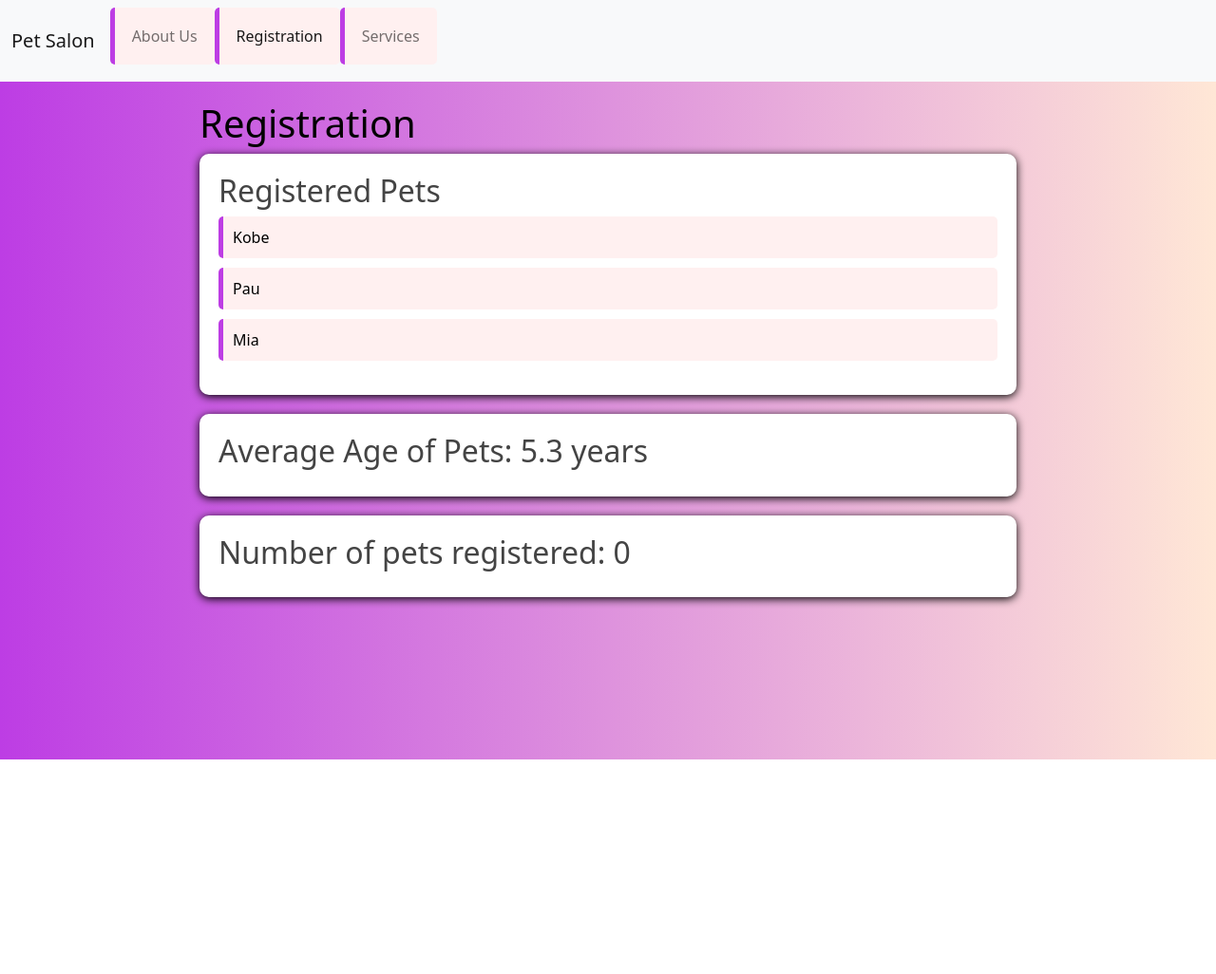
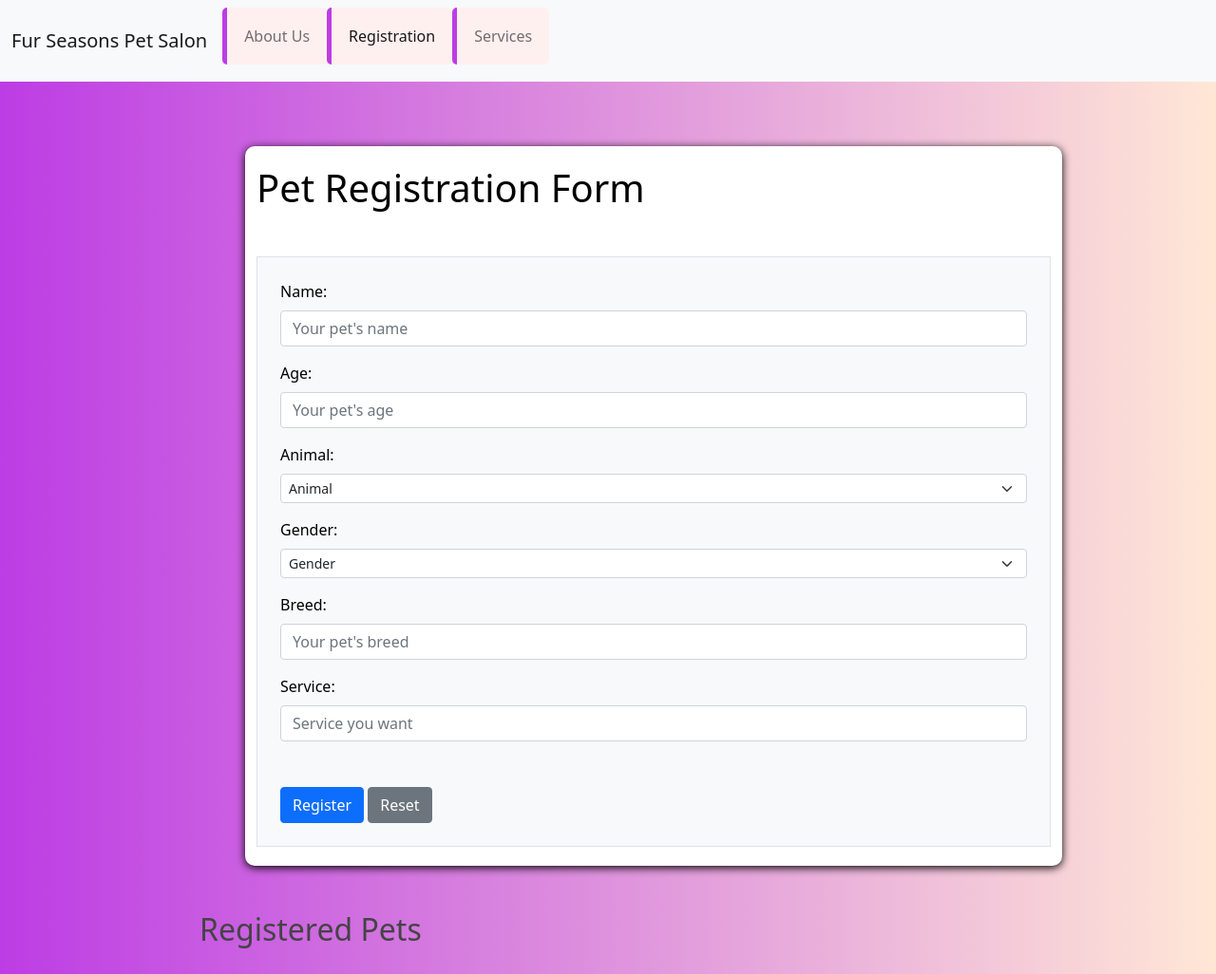
Before and after one commit to JonathanHeinzman/FSDI-104-PetSalon, a plain HTML site: page registration.html in a window 1280 px wide. Shown: the whole page at 95% size. Before the commit the page ends 800 px from the top, so only its background shows below. Drawn offline with nearby package versions, Linux system fonts and the light colour scheme.

Commit message:
assignment2

```diff
--- a/registration.html
+++ b/registration.html
@@ -10,7 +10,7 @@
 <body>
     <nav class="navbar navbar-expand-lg navbar-light bg-light">
         <div class="container-fluid">
-            <a class="navbar-brand" href="index.html">Pet Salon</a>
+            <a class="navbar-brand" href="index.html">Fur Seasons Pet Salon</a>
             <button class="navbar-toggler" type="button" data-bs-toggle="collapse" data-bs-target="#navbarNav" aria-controls="navbarNav" aria-expanded="false" aria-label="Toggle navigation">
                 <span class="navbar-toggler-icon"></span>
             </button>
@@ -30,20 +30,71 @@
         </div>
     </nav>
     <main>
-        <h1>Registration</h1>
+        <section class="container m-5">
 
-        <section>
-            <h2>Registered Pets</h2>
-            <ul id="petNamesList"></ul>
+            <h1>Pet Registration Form</h1>
+
+        <form class="border p-4 mt-5 bg-light">
+
+            <div class="mb-3">
+                <label class="form-label">Name:</label>
+                <input class="form-control" type="text" placeholder="Your pet's name" required name="name">
+            </div>
+
+            <div class="mb-3">
+                <label class="form-label">Age:</label>
+                <input class="form-control" type="text" placeholder="Your pet's age" required name="age">
+            </div>
+
+            <div class="mb-3">
+                <label class="form-label">Animal:</label>
+
+                <select class="form-select form-select-sm" aria-label=".form-select-sm example" required name="animal">
+                    <option selected>Animal</option>
+                    <option value="1">Dog</option>
+                    <option value="2">Cat</option>
+                    <option value="3">Other</option>
+                </select>
+            </div>
+
+            <div class="mb-3">
+                <label class="form-label">Gender:</label>
+
+                <select class="form-select form-select-sm" aria-label=".form-select-sm example" required name="gender">
+                    <option selected>Gender</option>
+                    <option value="1">Male</option>
+                    <option value="2">Female</option>
+                </select>
+            </div>
+
+            <div class="mb-3">
+                <label class="form-label">Breed:</label>
+                <input class="form-control" type="text" placeholder="Your pet's breed" required name="breed">
+                <div class="form-text"></div>
+            </div>
+
+            <div class="mb-3">
+                <label class="form-label">Service:</label>
+                <input class="form-control" type="text" placeholder="Service you want" required name="service">
+                <div class="form-text"></div>
+            </div>
+
+            <div class="mt-5">
+                <button class="btn btn-primary" type="submit" onclick="registerUser(event)">Register</button>
+                <button class="btn btn-secondary" type="reset">Reset</button>
+            </div>
+
+        </form>
         </section>
 
-        <section>
-            <h2>Average Age of Pets: <span id="averageAge">0</span> years</h2>
-        </section>
+        <h2>Registered Pets</h2>
 
-        <section>
-            <h2>Number of pets registered: <span id="totalPets">0</span></h2>
-        </section>
+        <div class="container" id="cardContainer">
+
+        </div>
+
+
+
 
     </main>
 
--- a/scripts/registration.js
+++ b/scripts/registration.js
@@ -1,39 +1,100 @@
+// Get the form - To have access to the input fields
+const userRegistrationForm = document.querySelector("form");
+const cardContainer = document.getElementById("cardContainer");
+
+// Action/function that will be triffered after clicking "Register"
+function registerUser() {
+    // Prevent the browser to be refreshed - To see the logs
+    event.preventDefault();
+
+    // Test the connection from the function to our button
+    console.log("Clicked");
+
+    // Get the fields value / user input
+    const name = userRegistrationForm.elements["name"].value;
+    const age = userRegistrationForm.elements["age"].value;
+    const animal =  userRegistrationForm.elements["animal"].value;
+    const gender =  userRegistrationForm.elements["gender"].value;
+    const breed =  userRegistrationForm.elements["breed"].value;
+    const service =  userRegistrationForm.elements["service"].value;
+
+    // Use the information
+    console.log(`Name: ${name}, Age: ${age}, Amimal: ${animal}, Gender ${gender}, Breed ${breed}
+    `);
+
+    // Create dynamic content
+    const card = document.createElement("div");
+    card.className = "col-md-4 m-5"
+
+    card.innerHTML = `
+        <div class="card shadow-sm">
+            <div class="card-body">
+                <h3 class="card-title"> ${name} </h3>
+                <h5 class="card-subtitle mb-2"> ${age} </h5>
+                <h5 class="card-subtitle mb-2"> ${animal} </h5>
+                <h5 class="card-subtitle mb-2"> ${gender} </h5>
+                <h5 class="card-subtitle mb-2"> ${breed} </h5>
+                <h5 class="card-subtitle mb-2"> ${service} </h5>
+            </div>
+        </div>
+    `;
+
+    // Add the card to the div
+    cardContainer.appendChild(card);
+
+    // Clear the form
+    userRegistrationForm.reset();
+
+}
 
 
-
+/*
+const pets = [
     // Pet Registration
-const pets = [
+    function Pet (name, age, gender, animal, breed, service) {
+        this.name = name,
+        this.age = age,
+        this.gender = gender,
+        this.animal = animal,
+        this.breed = breed,
+        this.service = service
+    }
+    let pet1 = new Pet("Kobe", 4, "Male", "Dog", "Maltipoo","The Works")
+    let pet2 = new Pet("Pau", 1, "Male", "Dog", "Havapoo","The Works")
+    let pet3 = new Pet("Mia", 11, "Female", "Cat", "Persian Himalayan","The Works")
 
     {
         name: "Kobe",
         age: 4,
         gender: "Male",
-        service: "Teddy-Bear cut, nail trim, bath",
+        service: "The Works",
+        animal: "Dog",
         breed: "Dog: Maltese Poodle mix (Maltipoo)"
     },
     {
         name: "Pau",
         age: 1,
         gender: "Male",
-        service: "Teddy-Bear cut, nail trim, bath",
+        service: "The Works",
+        animal: "Dog",
         breed: "Dog: Havanese Poodle mix (Havapoo)"
     },
     {
         name: "Mia",
         age: 11,
         gender: "Female",
-        service: "Lion cut, nail trim, bath",
+        service: "The Works",
+        animal: "Cat",
         breed: "Cat: Persian Himalayan"
     }
 ];
 
-
 // Display pet names
-function displayPetNames(){
-    const list = document.getElementById("petNamesList");
+function displayPetNames(Pet){
+    const list = document.getElementById();
     list.innerHTML = "";
 
-    for(let i = 0; i < pets.length; i++){
+    for(let i = 0; i < Pet.length; i++){
         const li = document.createElement("li");
         li.textContent = pets[i].name;
         list.appendChild(li);
@@ -63,8 +124,8 @@ function updatePetNumber(){
 }
 
 
-window.onload = function () {
 displayPetNames();
 displayAverageAge();
 updateTotalPets();
-};
+
+*/
--- a/style/registration.css
+++ b/style/registration.css
@@ -15,7 +15,7 @@ main {
 }
 
 section {
-    background-color: #fff;
+    background-color: white;
     border-radius: 10px;
     padding: 20px;
     margin-bottom: 20px;
```
Also changed, not shown: index.html (+4 -1 lines), scripts/index.js (added, +16 -0 lines), services.html (+1 -1 lines). Lines whose indentation alone changed are shown as unchanged.
